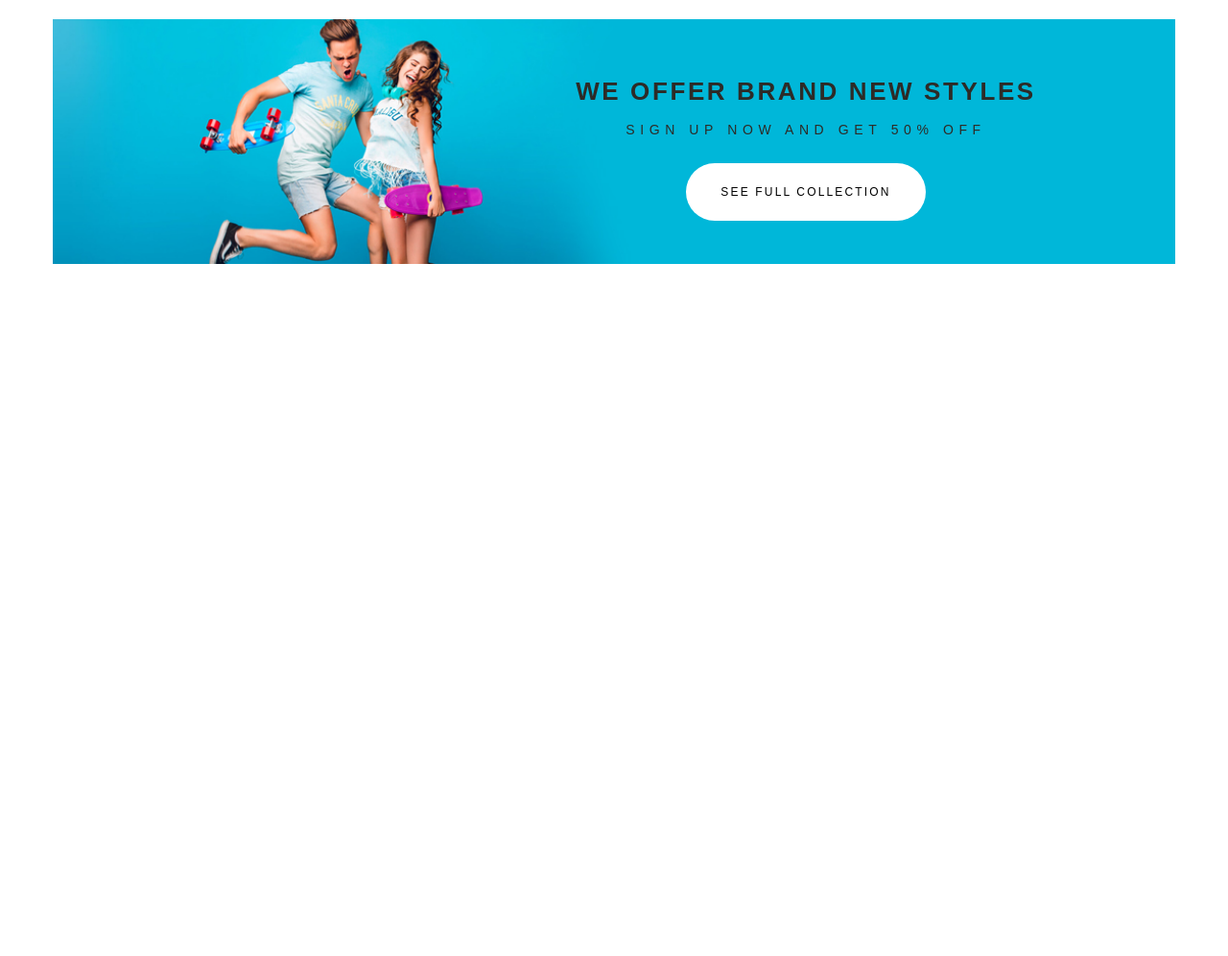
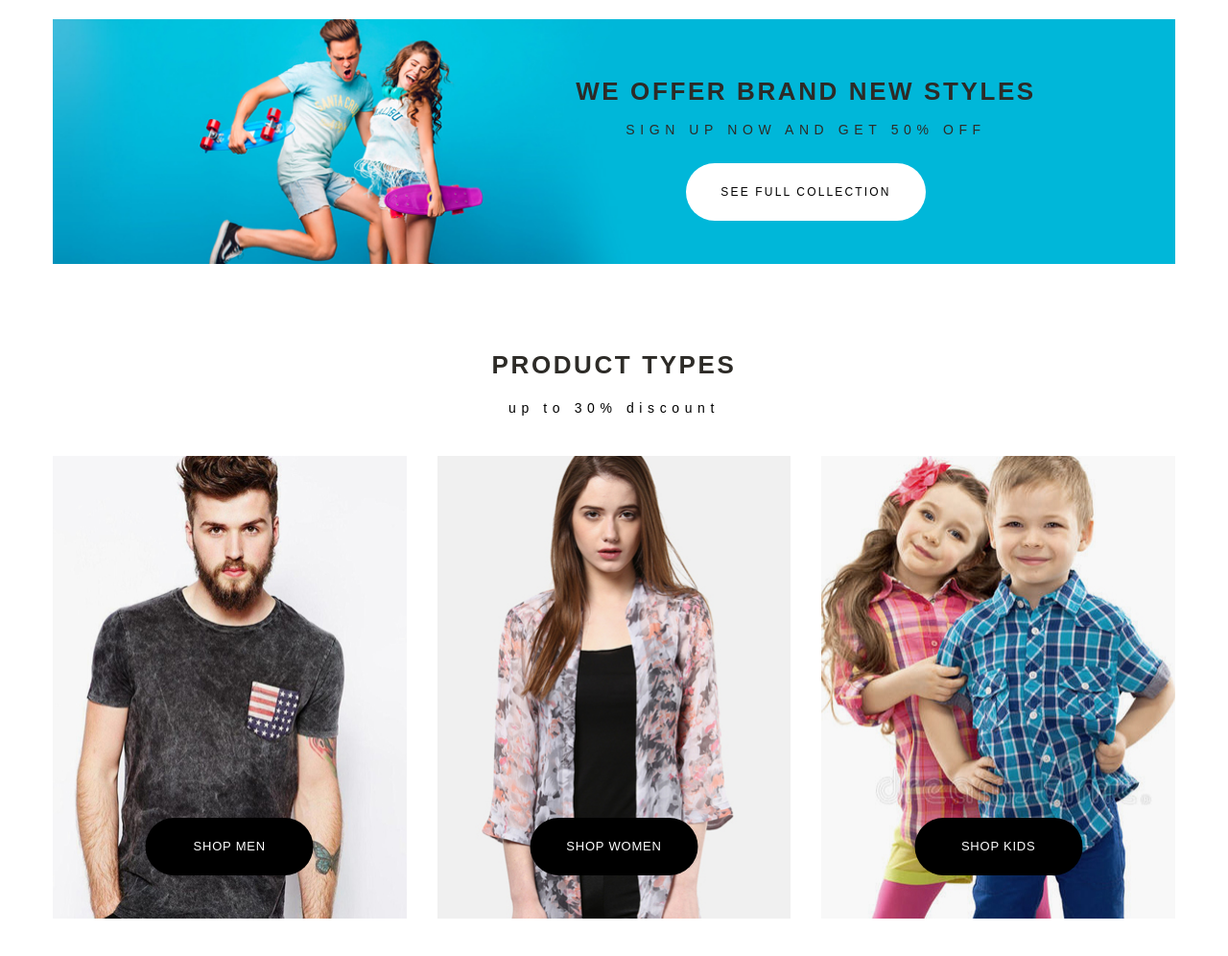
Before and after one commit to Heneros/fashion-site, a plain HTML site: page index.html in a window 1280 px wide. Shown: the part 796-1792 px from the top of the page at 96% size. Before the commit the page ends 1096 px from the top, so only its background shows below. Drawn offline with nearby package versions, Linux system fonts and the light colour scheme; a web font is replaced by a local one.

Commit message:
products block

```diff
--- a/index.html
+++ b/index.html
@@ -125,22 +125,22 @@
     <div class="categories">
       <ul>
         <li>
-            <a href="#!">All</a>
+          <a href="#">All</a>
         </li>
         <li>
-            <a href="#!">spring-summer</a>
+          <a href="#">spring-summer</a>
         </li>
         <li>
-            <a href="#!">sweatshirt</a>
+          <a href="#">sweatshirt</a>
         </li>
         <li>
-            <a href="#!">sneakers</a>
+          <a href="#">sneakers</a>
         </li>
         <li>
-            <a href="#!">gadget</a>
+          <a href="#">gadgets</a>
         </li>
         <li>
-            <a href="#!">outdor</a>
+          <a href="#">outdoor</a>
         </li>
       </ul>
     </div>
@@ -172,7 +172,7 @@
           <img src="img/offer4.jpg" alt="">
           <div class="offers__info">
             <p class="offers__category">Winter Jacket</p>
-            <p class="offers__name">Fashion for<br>MEN</p>
+            <p class="offers__name">Fashion<br>for MEN</p>
             <a href="#">Shop now</a>
           </div>
         </div>
@@ -187,10 +187,29 @@
     </div>
     <div class="banner">
       <div class="banner__information">
-        <p class="banner__title">WE OFFER BRAND NEW STYLES  </p>
+        <p class="banner__title">WE OFFER BRAND NEW STYLES</p>
         <p>SIGN UP NOW AND GET 50% OFF</p>
-        <a href="#!">SEE FULL COLLECTION</a>
+        <a href="#">SEE FULL COLLECTION</a>
       </div>
+    </div>
+    <div class="products">
+      <p class="products__title">Product Types</p>
+      <p>up to 30% discount</p>
+      <div class="products__block">
+        <div class="products__element">
+          <img src="img/product1.jpg" alt="">
+          <a href="#">SHOP MEN</a>
+        </div>
+        <div class="products__element">
+          <img src="img/product2.jpg" alt="">
+          <a href="#">SHOP WOMEN</a>
+        </div>
+        <div class="products__element">
+          <img src="img/product3.jpg" alt="">
+          <a href="#">SHOP KIDS</a>
+        </div>
+      </div>
+
     </div>
   </div>
 </div>
--- /dev/null
+++ b/less/blocks/products.less
@@ -0,0 +1,74 @@
+.products {
+	margin: 90px 0;
+	.products__title{
+		font-size: 26px;
+		line-height: 30px;
+		font-weight: 600;
+		letter-spacing: 2.6px;
+		color: @offers-color;
+		text-transform: uppercase;
+	}
+	p{
+		color: #000000;
+		text-align: center;
+		margin: 20px 0;
+		font-size: 14px;
+		line-height: 20px;
+		letter-spacing: 5.6px;
+	}
+	.products__block{
+		display: flex;
+		justify-content: space-between;
+		flex-wrap: wrap;
+		margin: 40px 0;
+		.products__element{
+			flex-basis: 31.5%;
+			position: relative;
+			img{
+				max-width: 100%;
+				display: block;
+				margin: 0 auto;
+			}
+			a{
+				.btn();
+				font-size: 13px;
+				letter-spacing: 0.78px;
+				line-height: 20px ;
+				width: 175px;
+				border-radius: 60px;
+				padding: 20px 0;
+				position: absolute;
+				left: 50%;
+				transform: translateX(-50%);
+				bottom: 20px;
+			}
+		}
+	}
+}
+@media (max-width: 768px){
+	.products{
+		margin: 25px 0;
+	}
+}
+@media (max-width: 640px){
+	.products{
+   .products__block{
+   	justify-content: center;
+   	.products__element{
+   		flex-basis: 48%;
+   		margin: 5px 1%;
+   	}
+   }
+	}
+}
+@media (max-width: 480px){
+	.products{
+   .products__block{
+
+   	.products__element{
+   		flex-basis: 100%;
+   		margin: 10px 0;
+   	}
+   }
+	}
+}
--- a/less/style.less
+++ b/less/style.less
@@ -12,6 +12,7 @@
 @import "blocks/content";
 @import "blocks/offers";
 @import "blocks/banner";
+@import "blocks/products";
 
 
 @import (inline)"components/normalize.css";
```
Also changed, not shown: css/style.css, 1 other file. Lines whose indentation alone changed are shown as unchanged.
